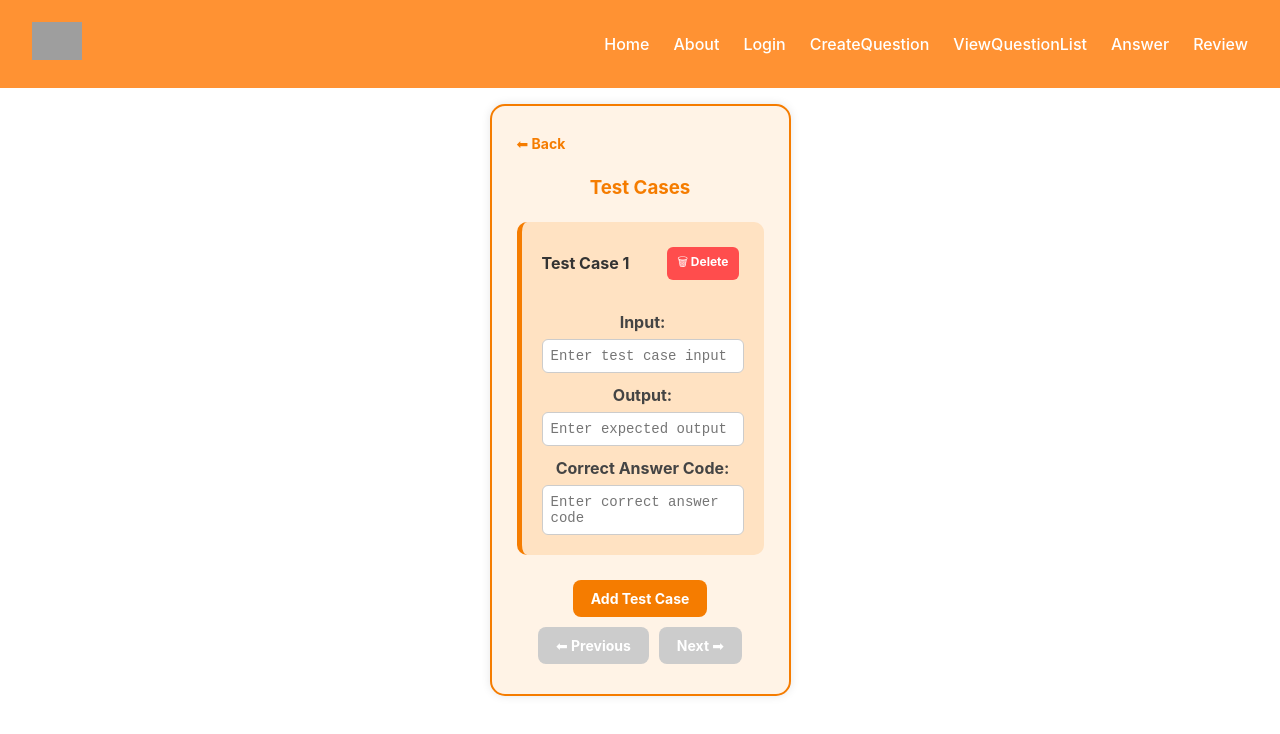
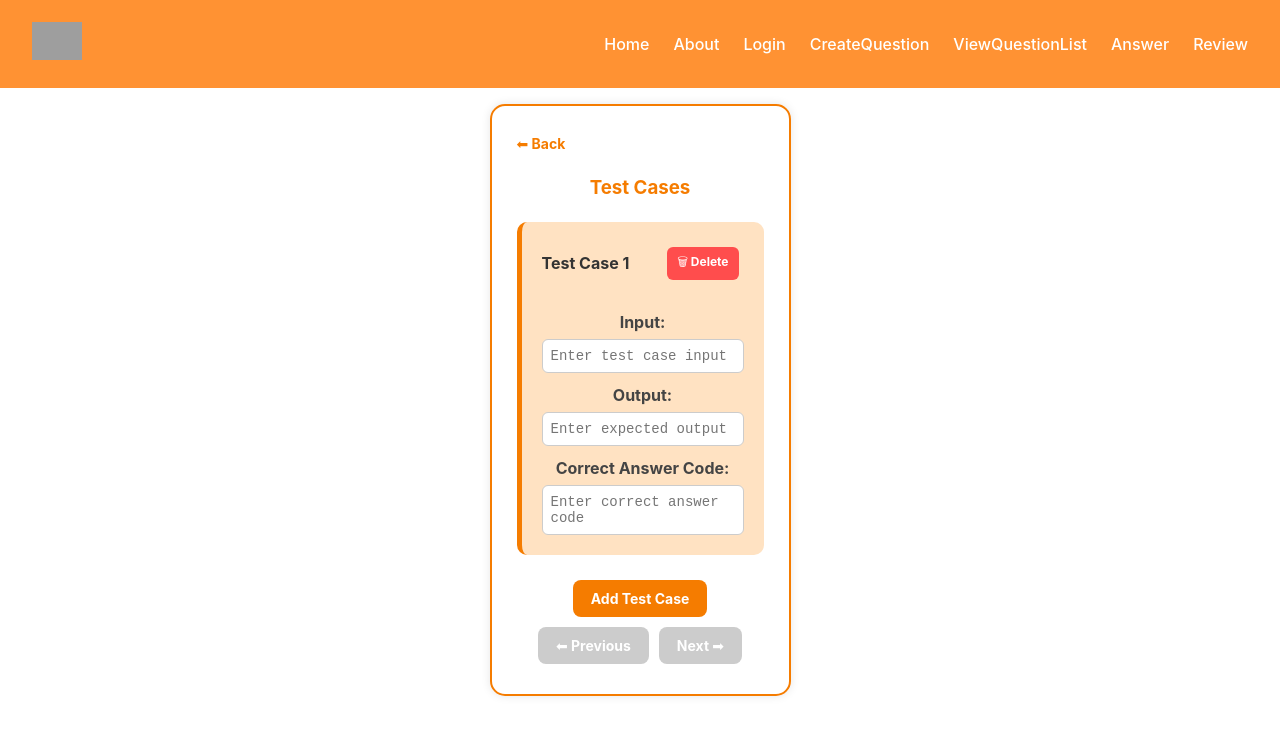
Before and after one commit to t1ww/SE65-Senior-project, a Vue app in the folder frontend/SE65-SENIOR-PROJECT/: page /test-case in a window 1280 px wide. Shown: the top 734 px of the page. Built offline with nearby package versions, Linux system fonts and the light colour scheme; grey boxes are pictures that could not be loaded.

Commit message:
updated view testcase

```diff
--- a/frontend/SE65-SENIOR-PROJECT/src/pages/TestCase.vue
+++ b/frontend/SE65-SENIOR-PROJECT/src/pages/TestCase.vue
@@ -143,7 +143,7 @@ onMounted(() => {
   border: 2px solid #f57c00;
   border-radius: 15px;
   padding: 25px;
-  background-color: #fff3e6;
+
   box-shadow: 0 0 10px rgba(0, 0, 0, 0.1);
 }
 
```
